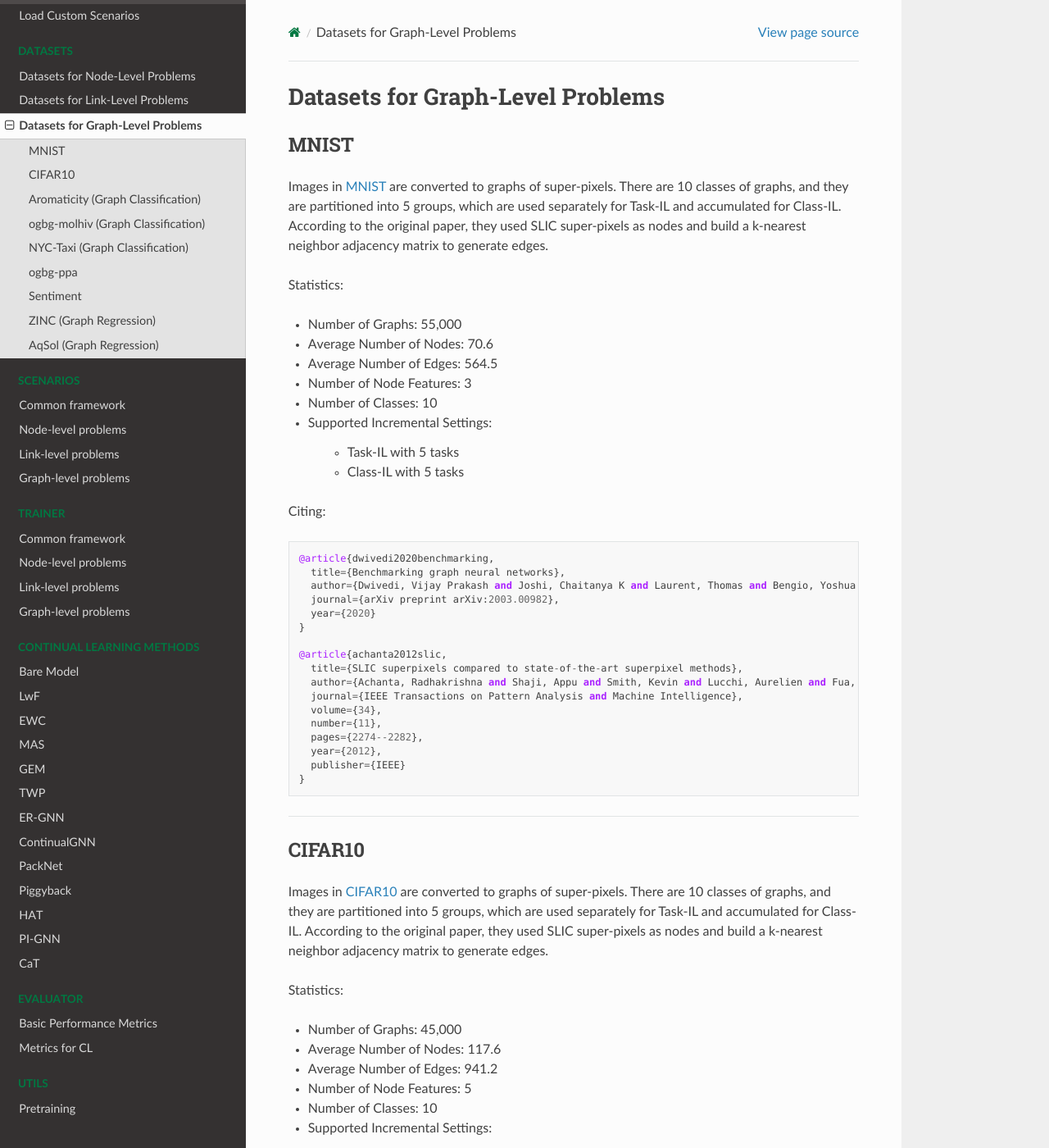
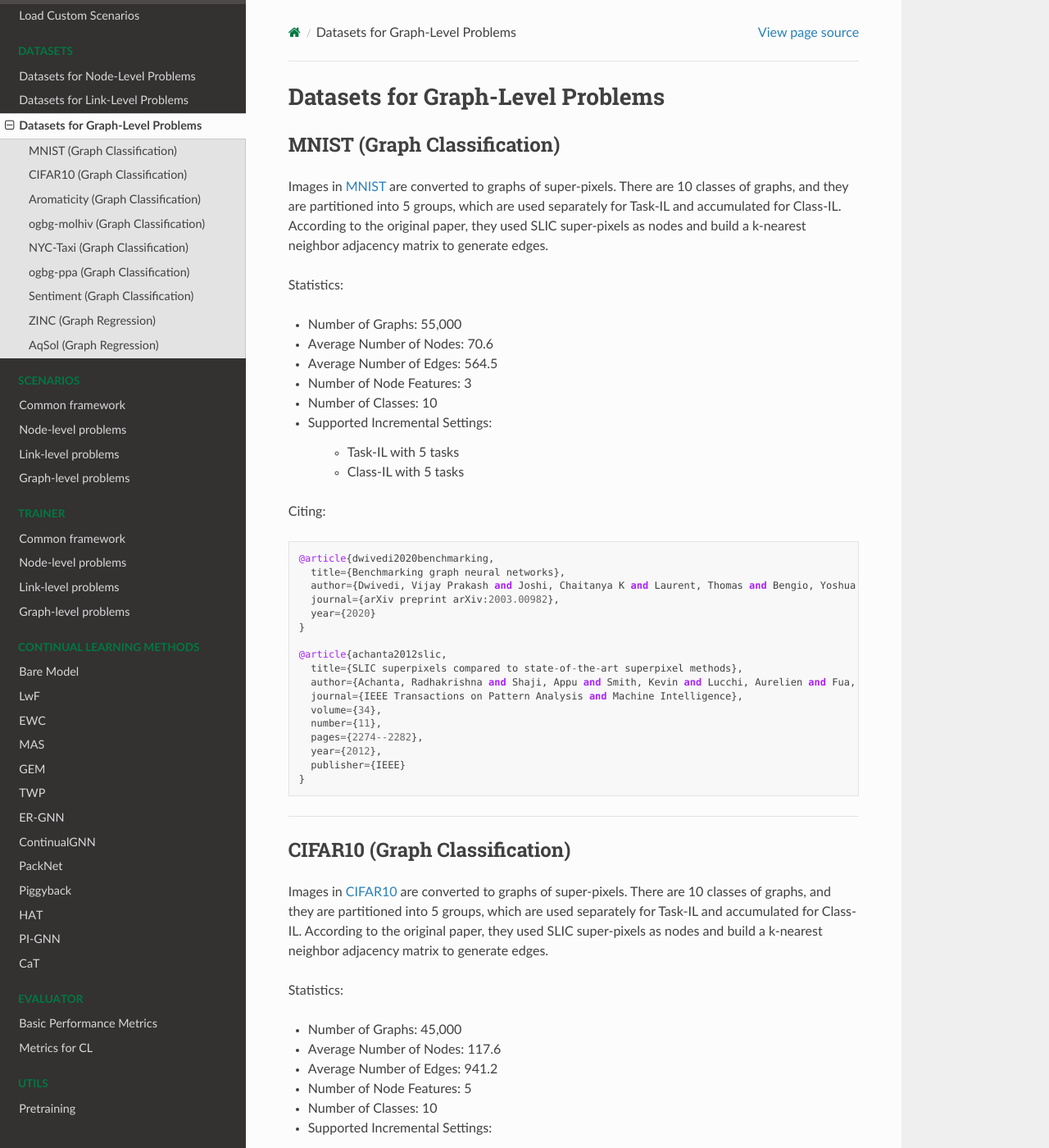
Before and after one commit to ShinhwanKang/BeGin, a Sphinx documentation site: the page built from docs/010/graph_dataset.rst, in a window 1280 px wide and 1400 px high. Shown: the whole window at 82% size. Built offline with Sphinx 7.4.7 and the Read the Docs theme 2.0.0, drawn with Linux system fonts in a browser that asks for light colours; some of the changed text lies outside the part shown.

Commit message:
fix corrections in docs

```diff
--- a/docs/000/tutorial.rst
+++ b/docs/000/tutorial.rst
@@ -238,7 +238,7 @@ Suppose we implement Deep Graph Infomax (DGI) method for node-level problems. DG
 Step 1. Extending the base and Implementing discriminator
 ============================================================
 
-First, we need to create a new class by extending ``PretrainingMethod`` and passi the encoder to perform pretraining (GCN) to the superclass constructor in the ``__init__`` method. Next, we need to implement the discriminator in this subclass to distinguish between real and corrupted node embeddings, maximizing the mutual information between the node embeddings and the global summary.
+First, we need to create a new class by extending ``PretrainingMethod`` and pass the encoder to perform pretraining (GCN) to the superclass constructor in the ``__init__`` method. Next, we need to implement the discriminator in this subclass to distinguish between real and corrupted node embeddings, maximizing the mutual information between the node embeddings and the global summary.
 
 .. code-block:: python
 
@@ -285,7 +285,7 @@ We need to implement code that maximizes mutual information using the encoder an
     negative = self.encoder.forward_without_classifier(graph, features[perm])
     summary = torch.sigmoid(positive.mean(dim=0))
 
-Lastly, we need to input pairs consisting of the real embeddings and global summary, as well as the corrupted embeddings and global summary, into the discriminator. To maximize the difference between the two, use the nn.BCEWithLogitsLoss function to calculate the loss. The final code is as follows. This returned loss is used in the default :func:`processPretraining` to perform backpropagation, facilitating the overall pretraining process.
+Lastly, we need to input pairs consisting of the real embeddings and global summary, as well as the corrupted embeddings and global summary, into the discriminator. To maximize the difference between the two, we use the nn.BCEWithLogitsLoss function to calculate the loss. The final code is as follows. This returned loss is used in the default :func:`processPretraining` to perform backpropagation, facilitating the overall pretraining process.
 
 .. code-block:: python
 
--- a/docs/010/graph_dataset.rst
+++ b/docs/010/graph_dataset.rst
@@ -1,9 +1,9 @@
 Datasets for Graph-Level Problems
 ===================================
 
-----------
-MNIST
-----------
+------------------------------
+MNIST (Graph Classification)
+------------------------------
 Images in `MNIST <https://pytorch-geometric.readthedocs.io/en/latest/modules/datasets.html#torch_geometric.datasets.GNNBenchmarkDataset>`_ are converted to
 graphs of super-pixels. There are 10 classes of graphs, and they are partitioned into 5 groups,
 which are used separately for Task-IL and accumulated for Class-IL. According to the original paper, they used SLIC super-pixels as nodes and build a k-nearest neighbor adjacency matrix to generate edges.
@@ -44,9 +44,9 @@ Citing:
 
 -----
 
-----------
-CIFAR10
-----------
+----------------------------------------
+CIFAR10 (Graph Classification)
+----------------------------------------
 Images in `CIFAR10 <https://pytorch-geometric.readthedocs.io/en/latest/modules/datasets.html#torch_geometric.datasets.GNNBenchmarkDataset>`_ are converted to
 graphs of super-pixels. There are 10 classes of graphs, and they are partitioned into 5 groups,
 which are used separately for Task-IL and accumulated for Class-IL. According to the original paper, they used SLIC super-pixels as nodes and build a k-nearest neighbor adjacency matrix to generate edges.
@@ -221,9 +221,9 @@ Statistics:
 
 -----
 
-----------
-ogbg-ppa
-----------
+----------------------------------------
+ogbg-ppa (Graph Classification)
+----------------------------------------
 
 Graphs in `ogbg-ppa <https://ogb.stanford.edu/docs/graphprop/#ogbg-ppa>`_ are protein-protein interactions. For Domain-IL, we formulate multi-class classification problem with $37$ classes to predict what taxonomic groups of species the graph comes from. The dataset is sampled so that there are $11$ species for each taxonomic group and $100$ graphs for each species. We formulate $11$ tasks, and each task was formulated to contain graphs of exactly one species per group so that there is no duplicated graph among the tasks. Since there is no external node feature, we use in-degrees
 and out-degrees as node features. According to OGB, the edges are associated with 7-dimensional features, where each element takes a value between 0 and 1 and represents the approximate confidence of a particular type of protein protein association such as gene co-occurrence, gene fusion events, and co-expression.
@@ -280,9 +280,9 @@ Statistics:
 
 -----
 
-----------
-Sentiment
-----------
+----------------------------------------
+Sentiment (Graph Classification)
+----------------------------------------
 
 Graphs in `Sentiment <http://help.sentiment140.com/for-students>`_ are parsed dependency tree from tweets. Specifically, we used SpaCy
 library to parse the dependency trees of tokens and obtain the node embeddings of the trees. The
```
Also changed, not shown: 1 other file.
